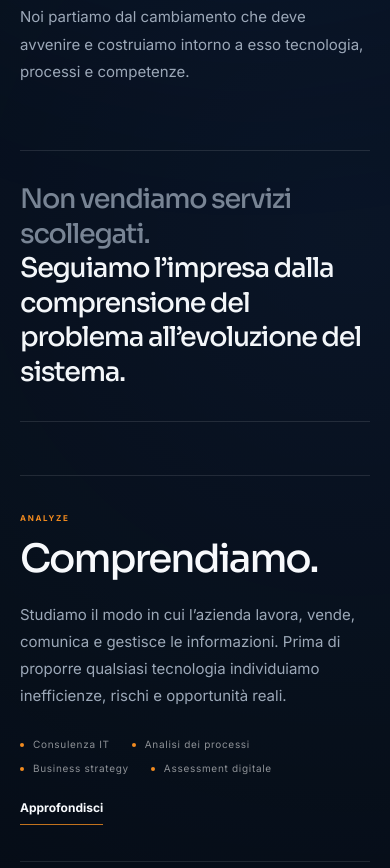
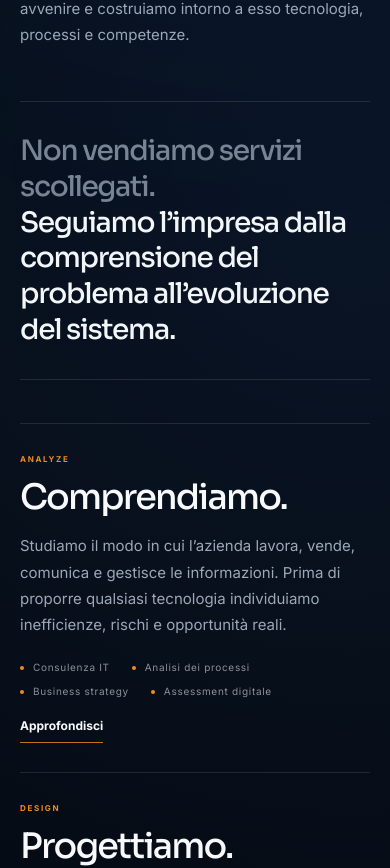
Before and after one commit to devanonymus/univibe-rebrand, a Next.js app: page / in a window 390 px wide. Shown: the part 3041-3909 px from the top of the page. Built offline with nearby package versions, Linux system fonts and the light colour scheme.

Commit message:
Resize homepage typography and spacing

```diff
--- /dev/null
+++ b/src/styles/sizing.css
@@ -0,0 +1,539 @@
+/* =========================================================
+   UNIVIBE — GLOBAL SIZING SYSTEM
+========================================================= */
+
+:root {
+  --site-container: 1320px;
+  --site-padding: clamp(22px, 3.4vw, 42px);
+
+  --section-space-large: clamp(92px, 8vw, 128px);
+  --section-space-medium: clamp(76px, 6.5vw, 105px);
+
+  --title-hero: clamp(54px, 5.55vw, 88px);
+  --title-section: clamp(40px, 4.15vw, 66px);
+  --title-statement: clamp(27px, 3vw, 44px);
+  --title-item: clamp(25px, 2.55vw, 38px);
+
+  --text-large: clamp(18px, 1.35vw, 21px);
+  --text-body: 16px;
+  --text-small: 13px;
+}
+
+/* CONTENITORE */
+
+.section-container {
+  width: min(
+    var(--site-container),
+    calc(100% - (var(--site-padding) * 2))
+  );
+}
+
+/* NAVBAR */
+
+.editorial-header {
+  padding: 14px 22px;
+}
+
+.editorial-navbar {
+  width: min(1320px, calc(100vw - 44px));
+  height: 66px;
+  padding-right: 18px;
+  padding-left: 22px;
+  border-radius: 15px;
+}
+
+.editorial-header.is-scrolled .editorial-navbar {
+  height: 59px;
+}
+
+.editorial-brand-name {
+  font-size: 18px;
+}
+
+.editorial-desktop-navigation {
+  gap: 30px;
+}
+
+.editorial-desktop-navigation a {
+  font-size: 12px;
+}
+
+.editorial-navbar-cta {
+  min-height: 39px;
+  margin-left: 30px;
+  padding: 0 17px;
+  font-size: 12px;
+}
+
+/* HERO */
+
+.hero-premium {
+  min-height: 92svh;
+  padding: 138px 36px 42px;
+}
+
+.hero-premium-container {
+  width: min(1320px, 100%);
+}
+
+.hero-premium-content {
+  width: min(850px, 69%);
+}
+
+.hero-premium-eyebrow {
+  margin-bottom: 26px;
+  font-size: 9px;
+}
+
+.hero-premium h1 {
+  max-width: 850px;
+  font-size: var(--title-hero);
+  line-height: 0.99;
+  letter-spacing: -0.06em;
+}
+
+.hero-premium-bottom {
+  max-width: 720px;
+  margin-top: 31px;
+}
+
+.hero-premium-bottom > p {
+  max-width: 640px;
+  font-size: var(--text-large);
+  line-height: 1.68;
+}
+
+.hero-premium-actions {
+  margin-top: 28px;
+}
+
+.hero-premium-primary,
+.hero-premium-secondary {
+  min-height: 51px;
+  padding: 0 21px;
+  font-size: 12px;
+}
+
+.hero-premium-signature {
+  margin-top: 52px;
+  padding: 19px 0;
+}
+
+.hero-blueprint {
+  width: min(37vw, 540px);
+  opacity: 0.56;
+}
+
+/* SPAZI GENERALI DELLE SEZIONI */
+
+.manifesto-premium,
+.transformation-v2,
+.impact-editorial,
+.method-editorial,
+.ecosystem-editorial,
+.projects-compact {
+  padding-top: var(--section-space-large);
+  padding-bottom: var(--section-space-large);
+}
+
+/* TITOLI PRINCIPALI */
+
+.manifesto-premium h2,
+.transformation-v2-heading h2,
+.impact-editorial-title h2,
+.method-editorial-heading h2,
+.ecosystem-editorial-heading h2,
+.projects-compact-opening h2 {
+  font-size: var(--title-section);
+  line-height: 1.07;
+  letter-spacing: -0.052em;
+}
+
+/* TESTI INTRODUTTIVI */
+
+.manifesto-premium-copy p,
+.transformation-v2-intro p,
+.impact-editorial-introduction p,
+.method-editorial-intro p,
+.ecosystem-editorial-intro p,
+.projects-compact-intro {
+  font-size: var(--text-body);
+  line-height: 1.75;
+}
+
+/* MANIFESTO */
+
+.manifesto-premium-body {
+  margin-top: 72px;
+  gap: 85px;
+}
+
+.manifesto-premium-copy .manifesto-premium-lead {
+  font-size: clamp(20px, 1.8vw, 25px);
+}
+
+.manifesto-capabilities {
+  padding-left: 38px;
+}
+
+.manifesto-capabilities-flow {
+  row-gap: 16px;
+}
+
+.manifesto-capabilities-flow span {
+  font-size: clamp(19px, 1.9vw, 28px);
+}
+
+.manifesto-premium-statement {
+  margin-top: 72px;
+  padding-top: 29px;
+}
+
+.manifesto-premium-statement p {
+  font-size: var(--title-statement);
+}
+
+/* TRASFORMAZIONE */
+
+.transformation-v2-declaration {
+  margin-top: 76px;
+  padding: 31px 0;
+}
+
+.transformation-v2-declaration p {
+  font-size: var(--title-statement);
+}
+
+.transformation-v2-stages {
+  margin-top: 68px;
+}
+
+.transformation-v2-stage {
+  min-height: 225px;
+  padding: 39px 0;
+  grid-template-columns:
+    minmax(245px, 0.68fr)
+    minmax(410px, 1.32fr)
+    auto;
+  gap: clamp(40px, 5vw, 70px);
+}
+
+.transformation-v2-stage-main h3 {
+  font-size: clamp(31px, 3.25vw, 48px);
+}
+
+.transformation-v2-stage-copy > p {
+  font-size: 15px;
+  line-height: 1.76;
+}
+
+.transformation-v2-capabilities {
+  margin-top: 21px;
+}
+
+.transformation-v2-closing {
+  margin-top: 55px;
+  padding: 27px 30px;
+}
+
+/* IMPATTO */
+
+.impact-editorial-heading {
+  gap: clamp(60px, 7vw, 100px);
+}
+
+.impact-editorial-statement {
+  margin-top: 75px;
+  padding: 31px 0;
+}
+
+.impact-editorial-statement p {
+  font-size: var(--title-statement);
+}
+
+.impact-editorial-outcomes {
+  margin-top: 62px;
+  column-gap: clamp(50px, 6vw, 85px);
+}
+
+.impact-editorial-outcomes article {
+  min-height: 175px;
+  padding: 31px 0;
+}
+
+.impact-editorial-outcomes h3 {
+  margin-bottom: 15px;
+  font-size: var(--title-item);
+}
+
+.impact-editorial-closing {
+  margin-top: 50px;
+  padding: 27px 29px;
+}
+
+/* METODO */
+
+.method-editorial-opening {
+  gap: clamp(60px, 7vw, 100px);
+}
+
+.method-editorial-question {
+  margin-top: 75px;
+  padding: 33px 0;
+}
+
+.method-editorial-question p {
+  font-size: var(--title-statement);
+}
+
+.method-editorial-principles {
+  margin-top: 60px;
+}
+
+.method-editorial-principles article {
+  min-height: 155px;
+  padding: 32px 0;
+  grid-template-columns: minmax(300px, 0.78fr) minmax(430px, 1.22fr);
+  gap: clamp(50px, 6vw, 85px);
+}
+
+.method-editorial-principles h3 {
+  font-size: var(--title-item);
+}
+
+.method-editorial-principles article > p {
+  font-size: 15px;
+  line-height: 1.75;
+}
+
+.method-editorial-result {
+  margin-top: 65px;
+}
+
+.method-editorial-result h3 {
+  font-size: clamp(28px, 3.1vw, 45px);
+}
+
+/* ECOSISTEMA */
+
+.ecosystem-editorial-opening {
+  gap: clamp(60px, 7vw, 100px);
+}
+
+.ecosystem-editorial-statement {
+  margin-top: 75px;
+  padding: 32px 0;
+}
+
+.ecosystem-editorial-statement p {
+  font-size: var(--title-statement);
+}
+
+.ecosystem-editorial-foundations {
+  margin-top: 62px;
+  column-gap: clamp(50px, 6vw, 85px);
+}
+
+.ecosystem-editorial-foundations article {
+  min-height: 180px;
+  padding: 31px 0;
+}
+
+.ecosystem-editorial-foundations h3 {
+  margin-bottom: 15px;
+  font-size: var(--title-item);
+}
+
+.ecosystem-editorial-stack {
+  margin-top: 68px;
+}
+
+.ecosystem-editorial-stack-heading h3 {
+  font-size: clamp(28px, 3.1vw, 45px);
+}
+
+/* PROGETTI */
+
+.projects-compact-opening {
+  gap: clamp(55px, 6vw, 90px);
+}
+
+.projects-compact-grid {
+  margin-top: 62px;
+  gap: 20px;
+}
+
+.project-compact-card {
+  min-height: 440px;
+  grid-template-rows: 160px 1fr;
+  border-radius: 17px;
+}
+
+.project-compact-visual > span {
+  font-size: 78px;
+}
+
+.project-compact-orbit {
+  width: 128px;
+}
+
+.project-compact-content {
+  padding: 28px 30px 30px;
+}
+
+.project-compact-content h3 {
+  font-size: clamp(31px, 3vw, 43px);
+}
+
+.project-compact-description {
+  margin-top: 18px;
+  font-size: 14px;
+  line-height: 1.7;
+}
+
+.project-compact-focus {
+  margin-top: 17px;
+}
+
+.project-compact-content > a {
+  padding-top: 23px;
+}
+
+.projects-compact-closing {
+  margin-top: 35px;
+}
+
+/* TABLET */
+
+@media (max-width: 1100px) {
+  :root {
+    --section-space-large: 95px;
+    --title-hero: clamp(50px, 6.3vw, 76px);
+    --title-section: clamp(39px, 5vw, 60px);
+  }
+
+  .hero-premium {
+    padding-right: 30px;
+    padding-left: 30px;
+  }
+
+  .hero-premium-content {
+    width: 75%;
+  }
+
+  .transformation-v2-stage {
+    grid-template-columns: minmax(210px, 0.62fr) minmax(370px, 1.38fr);
+  }
+}
+
+/* MOBILE */
+
+@media (max-width: 700px) {
+  :root {
+    --site-padding: 18px;
+    --section-space-large: 76px;
+    --title-hero: clamp(39px, 11vw, 52px);
+    --title-section: clamp(35px, 9.8vw, 47px);
+    --title-statement: clamp(24px, 7.2vw, 31px);
+    --title-item: clamp(24px, 7vw, 30px);
+    --text-body: 15px;
+  }
+
+  .editorial-header {
+    padding: 9px;
+  }
+
+  .editorial-navbar {
+    height: 58px;
+    padding: 0 14px 0 16px;
+  }
+
+  .editorial-header.is-scrolled .editorial-navbar {
+    height: 55px;
+  }
+
+  .editorial-brand-name {
+    font-size: 17px;
+  }
+
+  .hero-premium {
+    padding: 112px 18px 36px;
+  }
+
+  .hero-premium-content {
+    width: 100%;
+  }
+
+  .hero-premium h1 {
+    font-size: var(--title-hero);
+    line-height: 1.02;
+  }
+
+  .hero-premium-bottom {
+    margin-top: 25px;
+  }
+
+  .hero-premium-bottom > p {
+    font-size: 16px;
+  }
+
+  .hero-premium-signature {
+    margin-top: 42px;
+  }
+
+  .manifesto-premium-body {
+    margin-top: 53px;
+  }
+
+  .manifesto-premium-statement,
+  .transformation-v2-declaration,
+  .impact-editorial-statement,
+  .method-editorial-question,
+  .ecosystem-editorial-statement {
+    margin-top: 52px;
+  }
+
+  .transformation-v2-stages,
+  .impact-editorial-outcomes,
+  .method-editorial-principles,
+  .ecosystem-editorial-foundations,
+  .projects-compact-grid {
+    margin-top: 43px;
+  }
+
+  .transformation-v2-stage {
+    min-height: auto;
+    padding: 29px 0;
+    grid-template-columns: 1fr;
+    gap: 18px;
+  }
+
+  .transformation-v2-stage-main h3 {
+    font-size: 35px;
+  }
+
+  .impact-editorial-outcomes article,
+  .ecosystem-editorial-foundations article {
+    padding: 26px 0;
+  }
+
+  .method-editorial-principles article {
+    min-height: auto;
+    padding: 27px 0;
+    grid-template-columns: 1fr;
+    gap: 14px;
+  }
+
+  .project-compact-card {
+    min-height: 0;
+    grid-template-rows: 145px 1fr;
+  }
+
+  .project-compact-content {
+    padding: 25px 23px 27px;
+  }
+
+  .project-compact-content h3 {
+    font-size: 35px;
+  }
+}
```
Also changed, not shown: src/app/globals.css.
